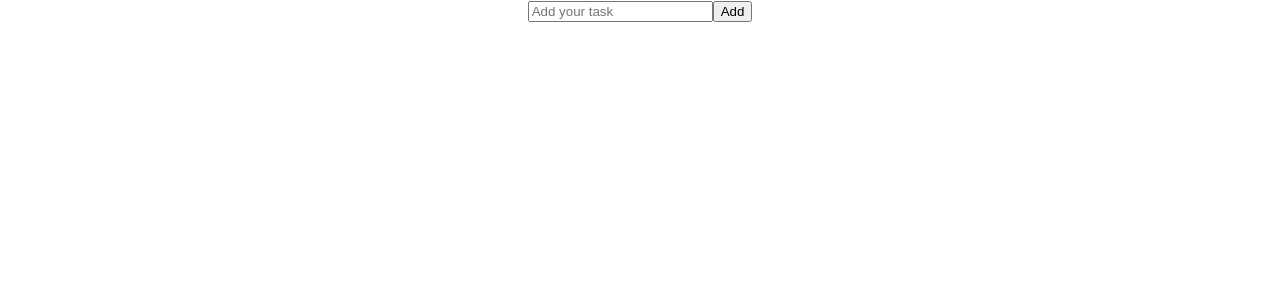
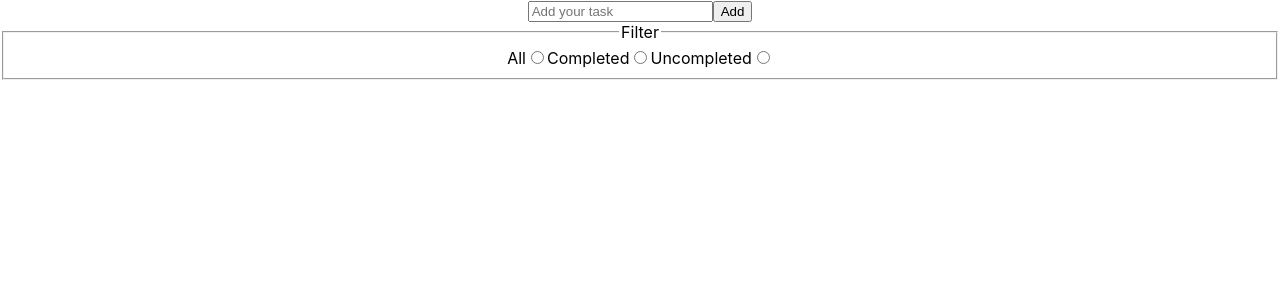
Before and after one commit to Efimenko/redux-todo-app, a React (Create React App) app: page / in a window 1280 px wide. Shown: the top 300 px of the page. Built offline with nearby package versions, Linux system fonts and the light colour scheme.

Commit message:
add markup for footer

```diff
--- a/src/App.js
+++ b/src/App.js
@@ -1,6 +1,7 @@
 import React from "react";
 import Form from './components/form'
 import List from './components/list'
+import Footer from './components/footer'
 import "./App.css";
 
 function App() {
@@ -8,6 +9,7 @@ function App() {
     <div className="App">
       <Form />
       <List />
+      <Footer />
     </div>
   );
 }
--- /dev/null
+++ b/src/components/footer.js
@@ -0,0 +1,19 @@
+import React from 'react'
+
+const Footer = () => {
+  return (
+    <form>
+      <fieldset>
+        <legend>Filter</legend>
+        <label htmlFor="filter-all">All</label>
+        <input type="radio" name="name" id="filter-all" che/>
+        <label htmlFor="filter-completed">Completed</label>
+        <input type="radio" name="name" id="filter-completed"/>
+        <label htmlFor="filter-uncompleted">Uncompleted</label>
+        <input type="radio" name="name" id="filter-uncompleted"/>
+      </fieldset>
+    </form>
+  )
+}
+
+export default Footer
```
